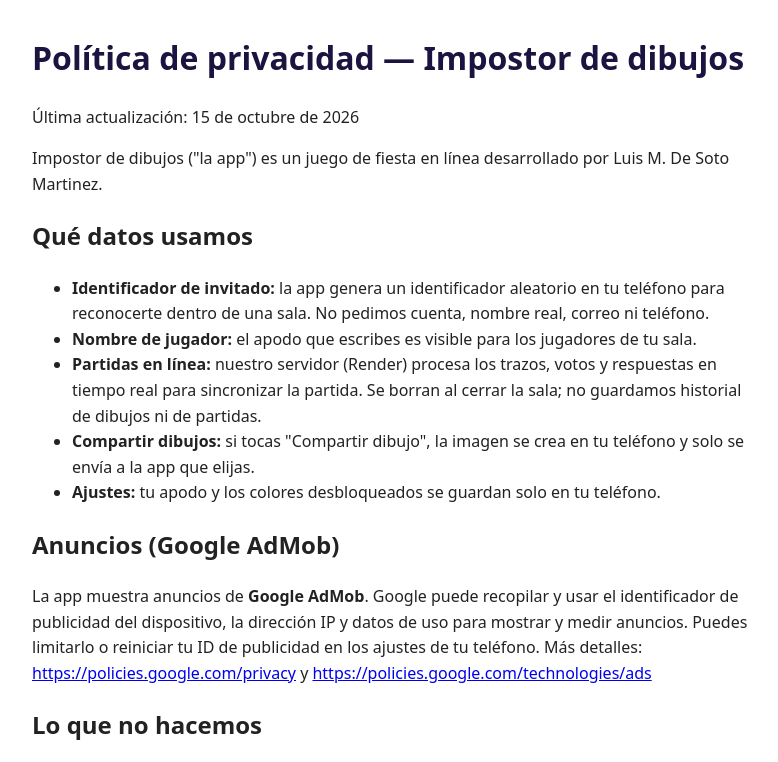
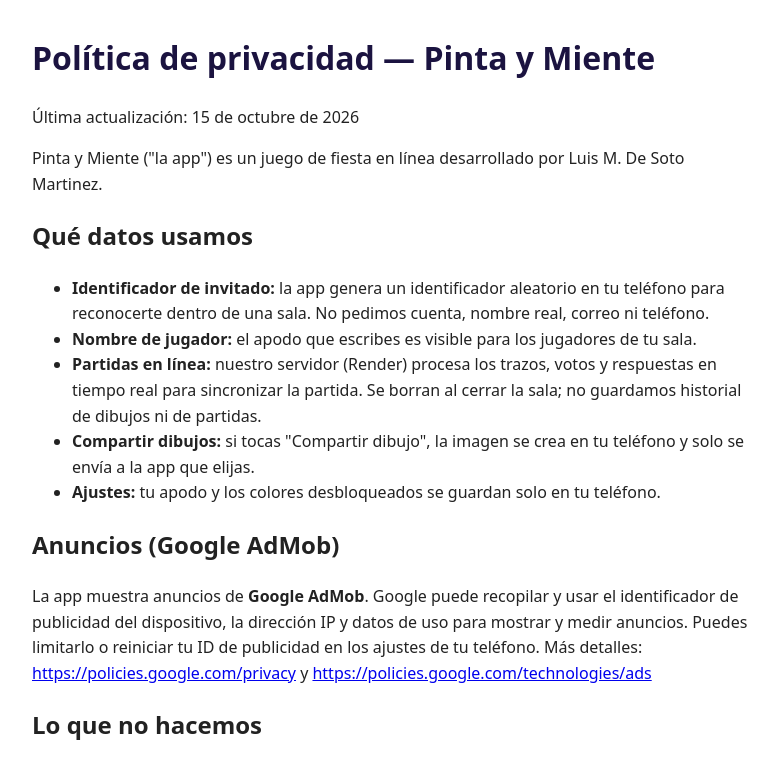
Before and after one commit to ldesoto/capicua-privacy, a plain HTML site: page pinta-y-miente/index.html in a window 1280 px wide. Shown: the top 762 px of the page, without its empty margins (248-1026 px from the left). Drawn offline with Linux system fonts and the light colour scheme.

Commit message:
Renombra a Pinta y Miente

```diff
--- a/impostor/index.html
+++ b/pinta-y-miente/index.html
@@ -1,7 +1,7 @@
-<!doctype html><html lang="es"><head><meta charset="utf-8"><meta name="viewport" content="width=device-width,initial-scale=1"><title>Política de privacidad — Impostor de dibujos</title><style>body{font-family:system-ui,sans-serif;max-width:720px;margin:2rem auto;padding:0 1rem;line-height:1.6;color:#222}h1{color:#1b1340}</style></head><body>
-<h1>Política de privacidad — Impostor de dibujos</h1>
+<!doctype html><html lang="es"><head><meta charset="utf-8"><meta name="viewport" content="width=device-width,initial-scale=1"><title>Política de privacidad — Pinta y Miente</title><style>body{font-family:system-ui,sans-serif;max-width:720px;margin:2rem auto;padding:0 1rem;line-height:1.6;color:#222}h1{color:#1b1340}</style></head><body>
+<h1>Política de privacidad — Pinta y Miente</h1>
 <p>Última actualización: 15 de octubre de 2026</p>
-<p>Impostor de dibujos (&quot;la app&quot;) es un juego de fiesta en línea desarrollado por Luis M. De Soto Martinez.</p>
+<p>Pinta y Miente (&quot;la app&quot;) es un juego de fiesta en línea desarrollado por Luis M. De Soto Martinez.</p>
 <h2>Qué datos usamos</h2>
 <ul>
 <li><strong>Identificador de invitado:</strong> la app genera un identificador aleatorio en tu teléfono para reconocerte dentro de una sala. No pedimos cuenta, nombre real, correo ni teléfono.</li>
```
